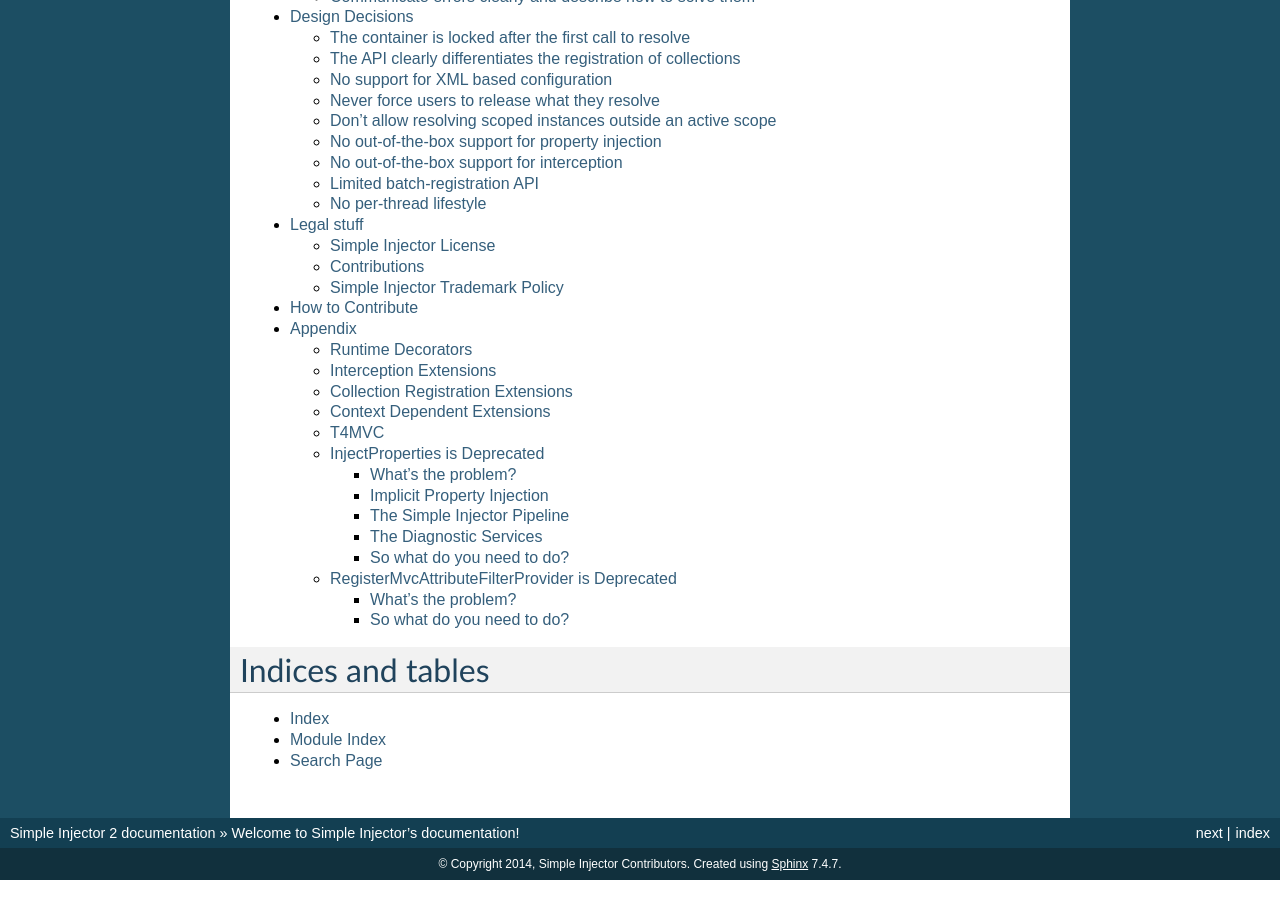
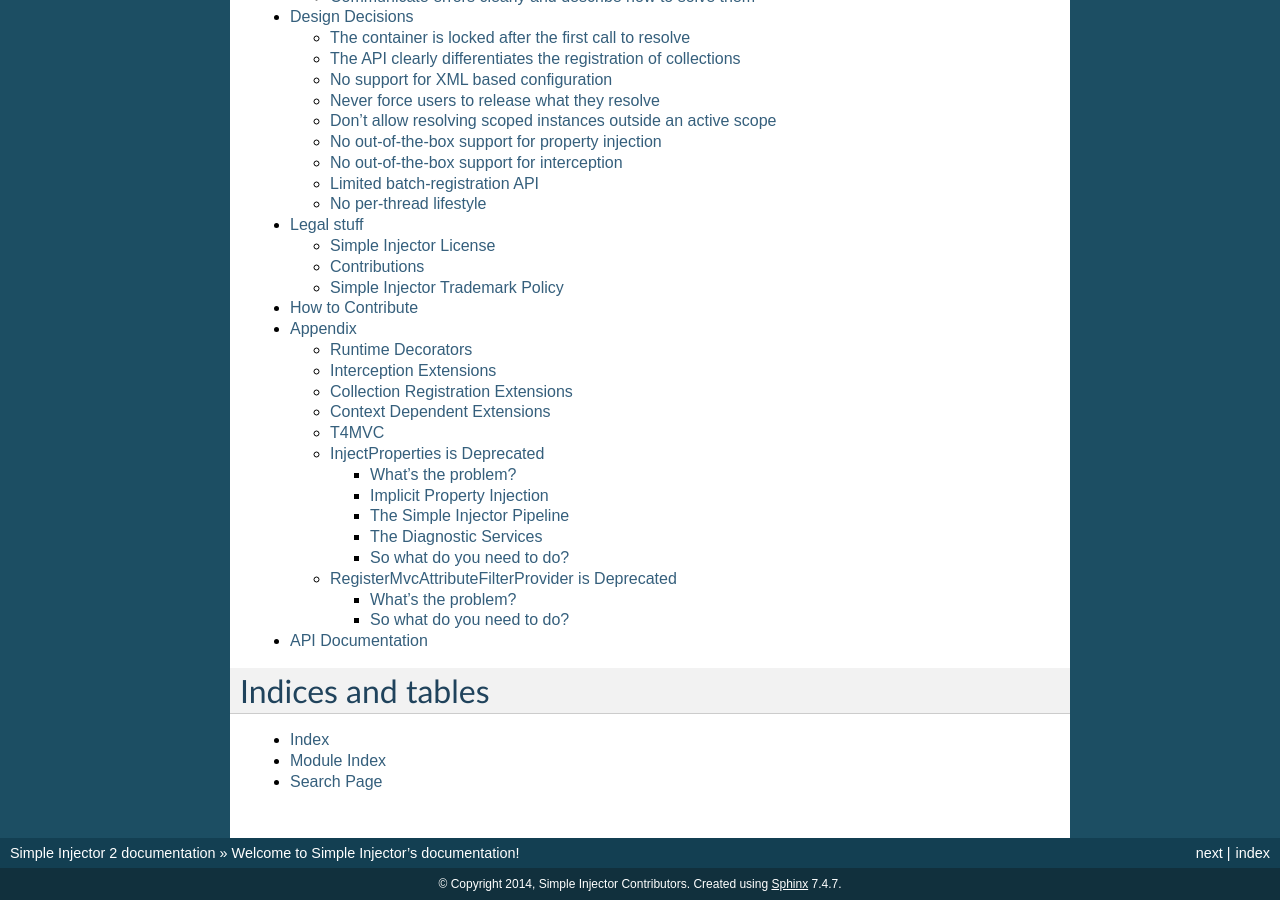
Before and after one commit to simpleinjector/Documentation, a Sphinx documentation site: the page built from source/index.rst, in a window 1280 px wide and 900 px high, scrolled down 2161 px. Built offline with Sphinx 7.4.7, drawn with Linux system fonts in a browser that asks for light colours.

Commit message:
Added a link to the API documentation.

```diff
--- a/source/index.rst
+++ b/source/index.rst
@@ -27,6 +27,7 @@ Contents:
    legal
    contribute
    appendix
+   API Documentation <https://simpleinjector.org/ReferenceLibrary/>
 
 Indices and tables
 ==================
```
